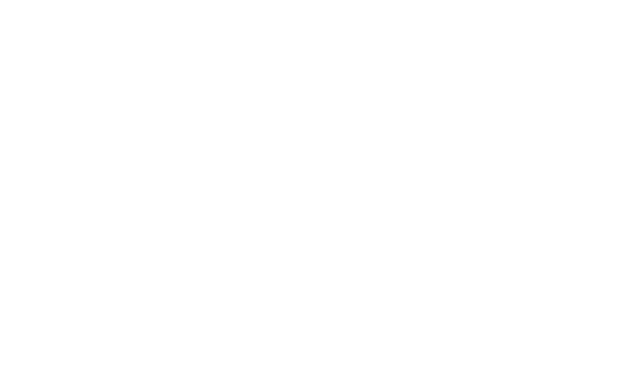
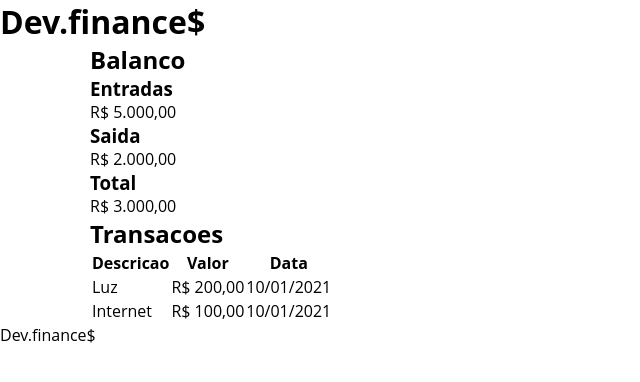
Before and after one commit to NatanaelSaymon/dev-financas, a plain HTML site: page index.html in a window 1280 px wide. Shown: the whole page, without its empty margins (0-640 px from the left). Drawn offline with nearby package versions, Linux system fonts and the light colour scheme; files that its build step writes are made by us from their sources.

Commit message:
html concluido e arquivo de javascript criado

```diff
--- a/index.html
+++ b/index.html
@@ -3,22 +3,82 @@
     <head>
         <meta charset="UTF-8">
         <meta name="viewport" content="width=device-width, initial-scale=1.0">
-
-        <title>Nome Do Projeto</title>
-
+        <title>Dev.finance$</title>
         <!-- Font Awesome -->
         <script src="https://kit.fontawesome.com/ecc011f1dd.js" crossorigin="anonymous"></script>
-
         <!-- Google fonts -->
         <link rel="preconnect" href="https://fonts.gstatic.com">
-        <link href="https://fonts.googleapis.com/css2?family=Open+Sans:wght@300;400;600;700&display=swap" rel="stylesheet">
-
+        <link href="https://fonts.googleapis.com/css2?family=Poppins:wght@300;400;700&display=swap" rel="stylesheet">
         <!-- CSS -->
         <link rel="stylesheet" href="src/css/main.min.css">
     </head>
 
     <body>
-        <!-- HTML -->
+
+        <header class="header">
+            <h1 class="header__logo">
+                Dev.finance$
+            </h1>
+        </header>
+
+        <main class="main">
+            <div class="container container--large">
+                <section class="balance">
+                    <h2 class="balance__title">Balanco</h2>
+
+                    <div class="balance__card">
+                        <h3 class="balance__card-title">Entradas</h3>
+                        <p class="balance__Card-text">R$ 5.000,00</p>
+                    </div>
+
+                    <div class="balance__card">
+                        <h3 class="balance__card-title">Saida</h3>
+                        <p class="balance__Card-text">R$ 2.000,00</p>
+                    </div>
+
+                    <div class="balance__card">
+                        <h3 class="balance__card-title">Total</h3>
+                        <p class="balance__Card-text">R$ 3.000,00</p>
+                    </div>
+                </section>
+
+                <section class="transactions">
+                    <h2 class="transactions__title">Transacoes</h2>
+                </section>
+
+                <table class="data-table">
+                    <thead>
+                        <tr>
+                            <th>Descricao</th>
+                            <th>Valor</th>
+                            <th>Data</th>
+                        </tr>
+                    </thead>
+                    <tbody>
+                        <tr>
+                            <td>Luz</td>
+                            <td>R$ 200,00</td>
+                            <td>10/01/2021</td>
+                        </tr>
+                        <tr>
+                            <td>Internet</td>
+                            <td>R$ 100,00</td>
+                            <td>10/01/2021</td>
+                        </tr>
+                    </tbody>
+                </table>
+            </div>
+        </main>
+
+        <footer class="footer">
+            <p class="footer__text">Dev.finance$</p>
+        </footer>
+
+
+
+        <!--Script-->
+        <script src="src/js/script.js"></script>
+
     </body>
 
 </html>
```
Also changed, not shown: src/js/script.js (added).
